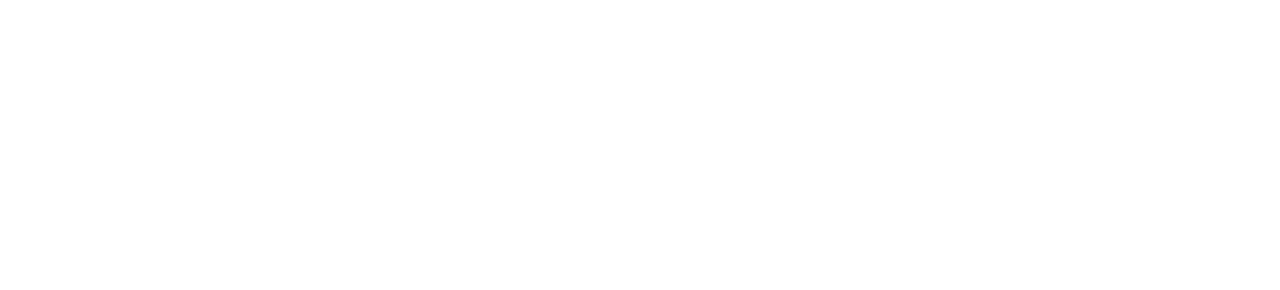
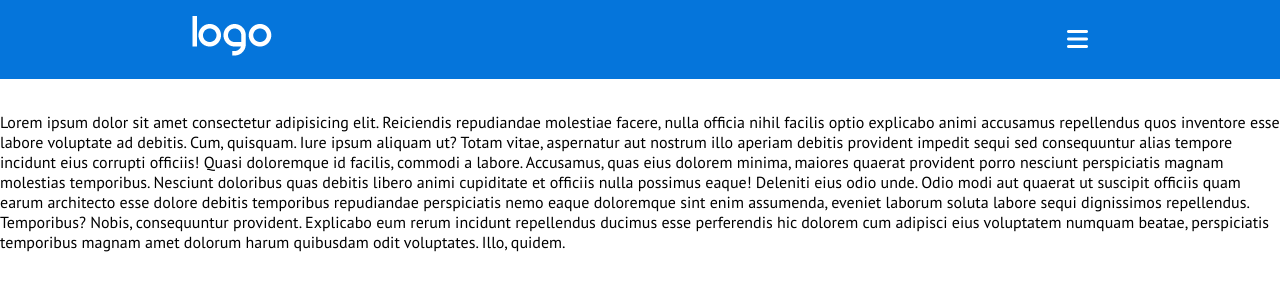
Before and after one commit to FabrizioMisseri/htmlcss-responsive-layout, a plain HTML site: page index.html in a window 1280 px wide. Drawn offline with Linux system fonts and the light colour scheme.

Commit message:
added the header part, with different screen modes

```diff
--- a/css/style.css
+++ b/css/style.css
@@ -1,3 +1,5 @@
+/* RESET */
+
 *{
     margin: 0;
     padding: 0;
@@ -8,3 +10,66 @@ html{
     font-size: 100%;
     font-family: 'PT Sans', sans-serif;
 }
+
+img{
+    max-width: 100%;
+}
+
+a{
+    color: inherit;
+    text-decoration: none;
+}
+
+
+/* COMMON */
+
+.container{
+    margin: 0 auto;
+    width: 95%;
+}
+
+.flex{
+    display: flex;
+}
+
+.space-between{
+    justify-content: space-between;
+}
+
+.align-center{
+    align-items: center;
+}
+
+.text-white{
+    color: white;
+}
+
+
+/* HEADER */
+
+header{
+    background-color: #0575DB;
+    padding: 1rem 0;
+    position: fixed;
+    left: 0;
+    right: 0;
+    width: 100%;
+    z-index: 1000;
+    font-size: 1.5rem;
+}
+
+@media screen and (min-width: 992px){
+
+    .container{
+        width: 70%;
+        max-width: 1200px;
+    }
+
+}
+
+
+/* MAIN */
+
+main{
+    padding-top: 7rem;
+}
--- a/index.html
+++ b/index.html
@@ -19,11 +19,35 @@
 </head>
 <body>
 
-    <header></header>
+    <!-- header -->
+    <header class="text-white">
+
+        <div class="container flex space-between align-center">
+
+            <div>
+                <img src="img/logo.png" alt="">
+            </div>
+
+            <div>
+                <a href="">
+                    <i class="fa-solid fa-bars"></i>
+                </a>
+            </div>
+
+        </div>
+
+    </header>
+    <!-- / header -->
 
     <main>
 
-        <section></section>
+        <section>
+            Lorem ipsum dolor sit amet consectetur adipisicing elit. Reiciendis repudiandae molestiae facere, nulla officia nihil facilis optio explicabo animi accusamus repellendus quos inventore esse labore voluptate ad debitis. Cum, quisquam.
+            Iure ipsum aliquam ut? Totam vitae, aspernatur aut nostrum illo aperiam debitis provident impedit sequi sed consequuntur alias tempore incidunt eius corrupti officiis! Quasi doloremque id facilis, commodi a labore.
+            Accusamus, quas eius dolorem minima, maiores quaerat provident porro nesciunt perspiciatis magnam molestias temporibus. Nesciunt doloribus quas debitis libero animi cupiditate et officiis nulla possimus eaque! Deleniti eius odio unde.
+            Odio modi aut quaerat ut suscipit officiis quam earum architecto esse dolore debitis temporibus repudiandae perspiciatis nemo eaque doloremque sint enim assumenda, eveniet laborum soluta labore sequi dignissimos repellendus. Temporibus?
+            Nobis, consequuntur provident. Explicabo eum rerum incidunt repellendus ducimus esse perferendis hic dolorem cum adipisci eius voluptatem numquam beatae, perspiciatis temporibus magnam amet dolorum harum quibusdam odit voluptates. Illo, quidem.
+        </section>
         <section></section>
         <section></section>
         <section></section>
```
